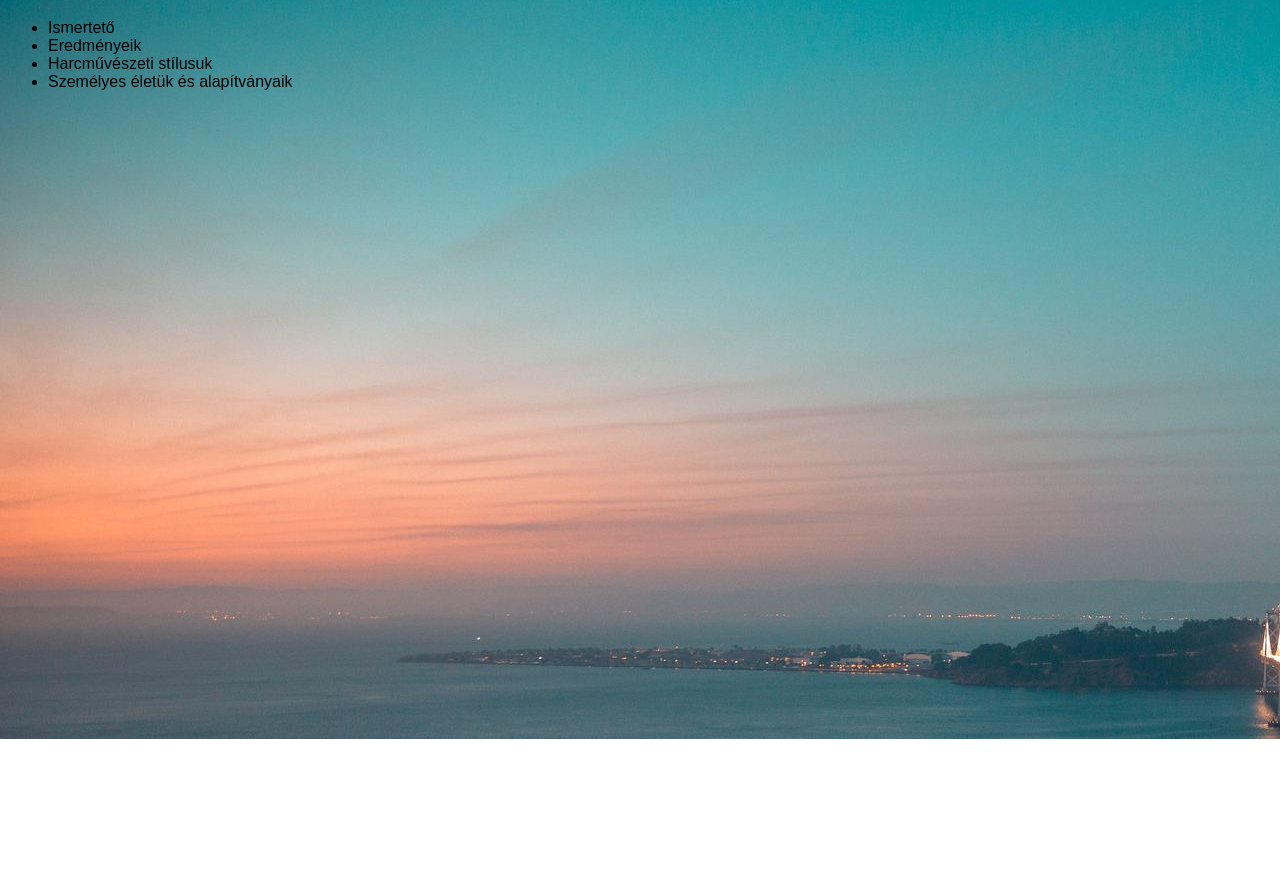
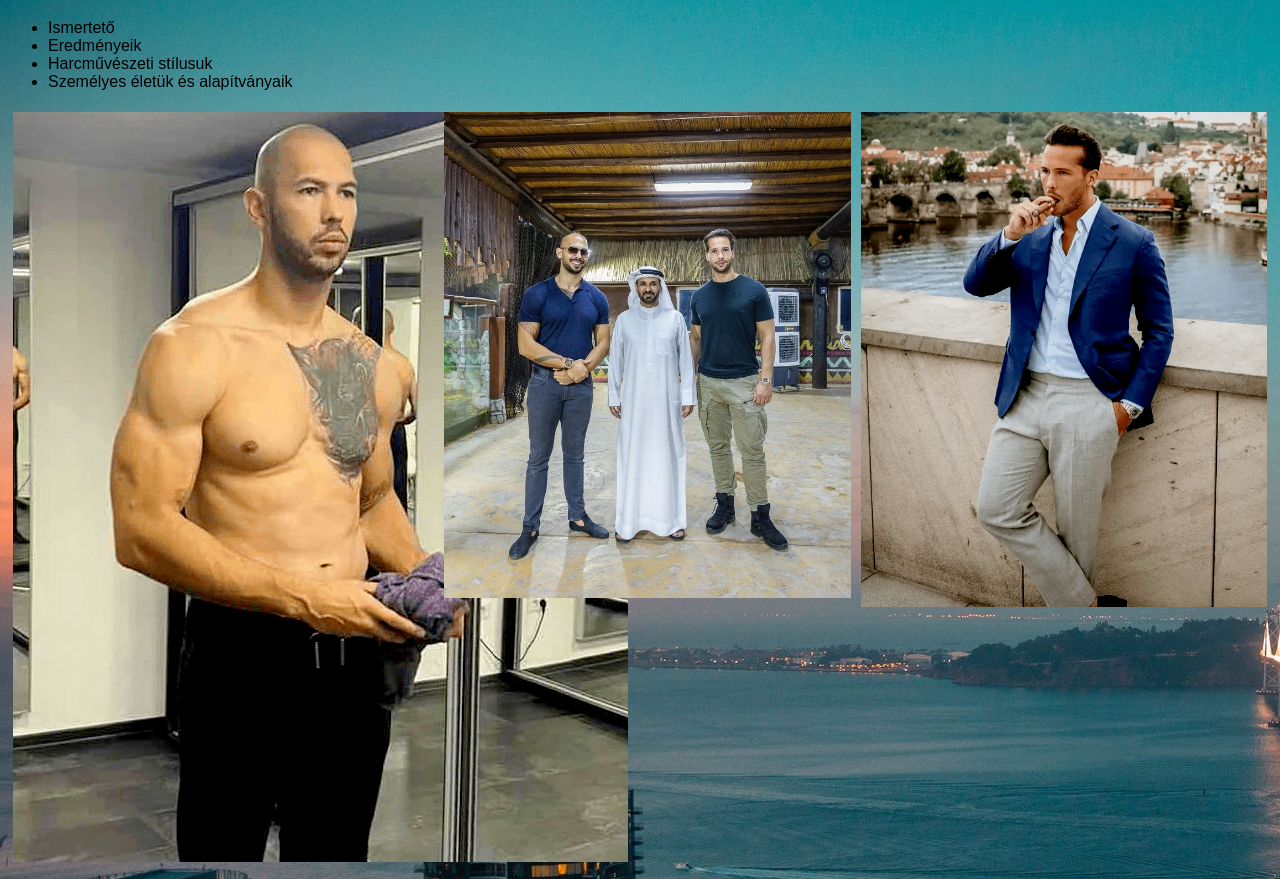
Before and after one commit to sedaj1/Felevi, a plain HTML site: page index.html in a window 1280 px wide. Shown: the part 61-940 px from the top of the page. Before the commit the page ends 800 px from the top, so only its background shows below. Drawn offline with Linux system fonts and the light colour scheme.

Commit message:
kész az index

```diff
--- a/index.html
+++ b/index.html
@@ -8,7 +8,7 @@
     <link rel="stylesheet" type="text/css" href="style.css">
 </head>
 <body>
-    <div>
+    <div class="alap">
         <center>
             <h1>
                 Tate Brothers
@@ -21,8 +21,20 @@
             <li><a href="donate.html">Személyes életük és alapítványaik</a></li>
           </ul>
     </div>
-<div>
+<table>
 
-</div>
+<div class="row">
+    <div class="column">
+      <img src="kepek/standing_andrew15.png" alt="Andrew Tate" style="width:615px">
+    </div>
+    <div class="column">
+      <img src="kepek/tate_brothers.jpg" alt="Tate Brothers" style="width:100%">
+    </div>
+    <div class="column">
+        <img src="kepek/tristan_standing2.png" alt="Tristan Tate" style="width:100%">
+      </div>
+    </div>
+  </div>
+</table>
 </body>
 </html>
--- a/style.css
+++ b/style.css
@@ -28,3 +28,19 @@ body {
     background-color: transparent;
     text-decoration: none;
   }
+  .column {
+    float: left;
+    width: 33.33%;
+    padding: 5px;
+
+  }
+  .row {
+    display: flex;
+
+  }
+
+  .column {
+    flex: 33.33%;
+    padding: 5px;
+
+  }
```
Also changed, not shown: kepek/standing_andrew15.png (added), kepek/tate_brothers.jpg (added), kepek/tristan_standing2.png (added).
